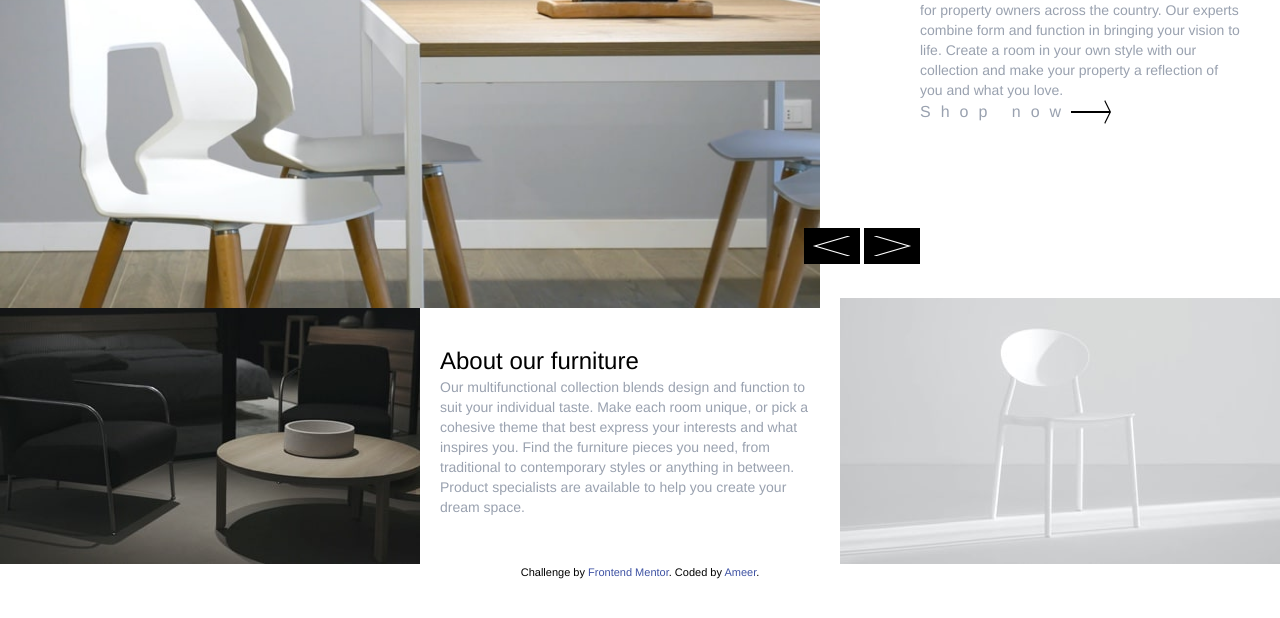
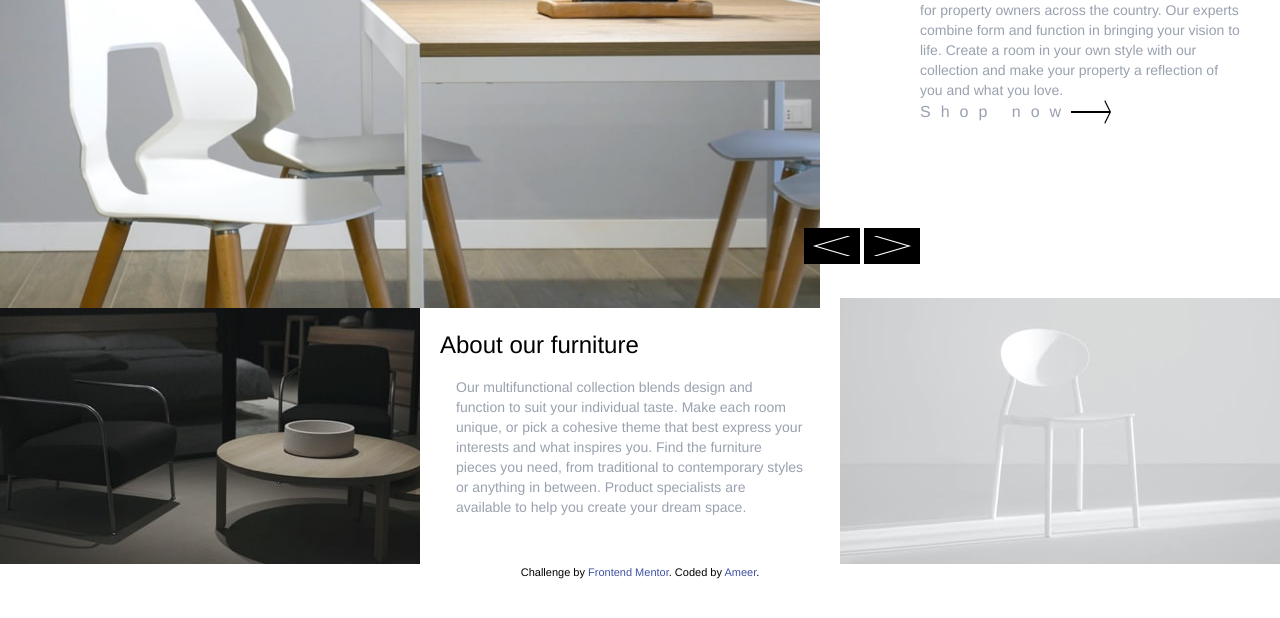
Before and after one commit to ameer-dev-A/room, a website built with Vite: page index.html in a window 1280 px wide. Shown: the part 176-794 px from the top of the page. Built offline with nearby package versions, Linux system fonts and the light colour scheme.

Commit message:
Update index.html

```diff
--- a/index.html
+++ b/index.html
@@ -147,7 +147,7 @@
   <img src="/images/image-about-dark.jpg" class="w-full">
   <div>
     <h1 class="text-2xl">About our furniture</h1>
-    <p class="text-sm text-gray-400">  Our multifunctional collection blends design and function to suit your individual taste.
+    <p class="p-4 text-sm text-gray-400">  Our multifunctional collection blends design and function to suit your individual taste.
   Make each room unique, or pick a cohesive theme that best express your interests and what
   inspires you. Find the furniture pieces you need, from traditional to contemporary styles
   or anything in between. Product specialists are available to help you create your dream space.</p>
```
